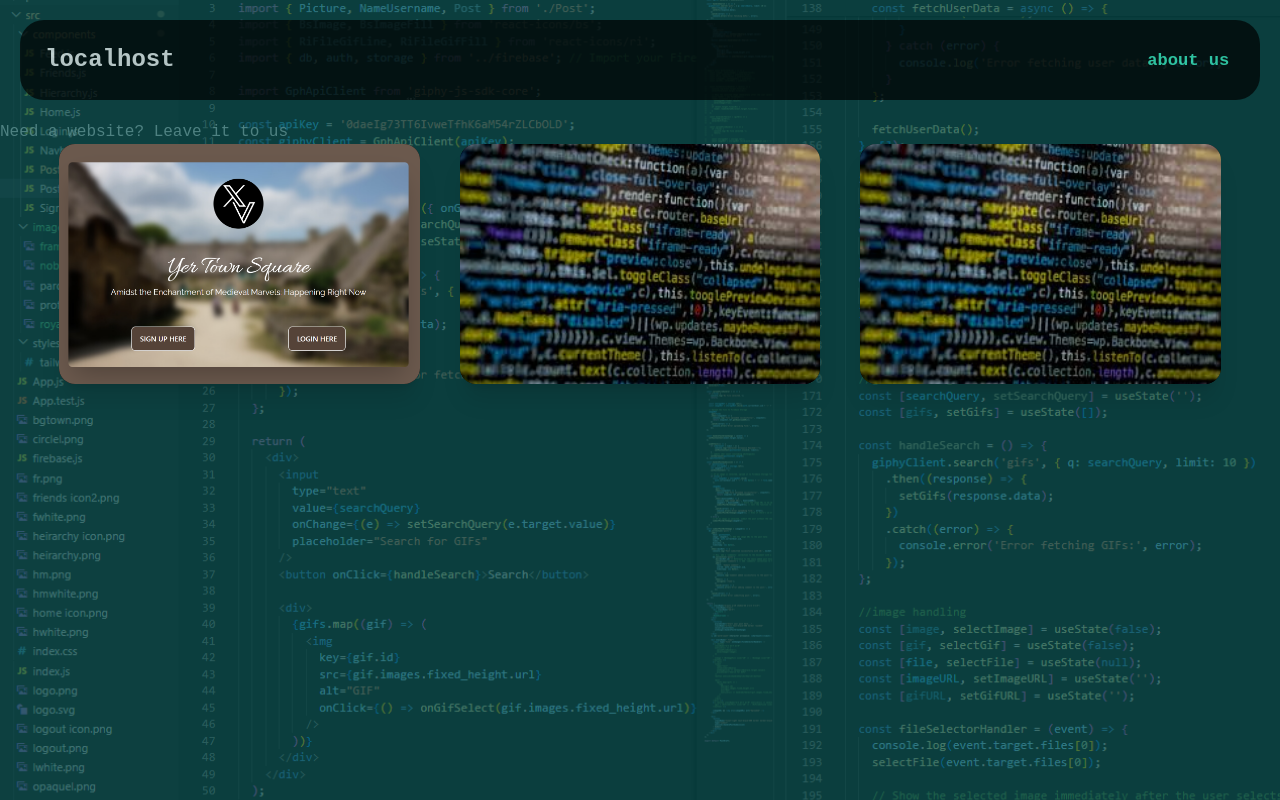
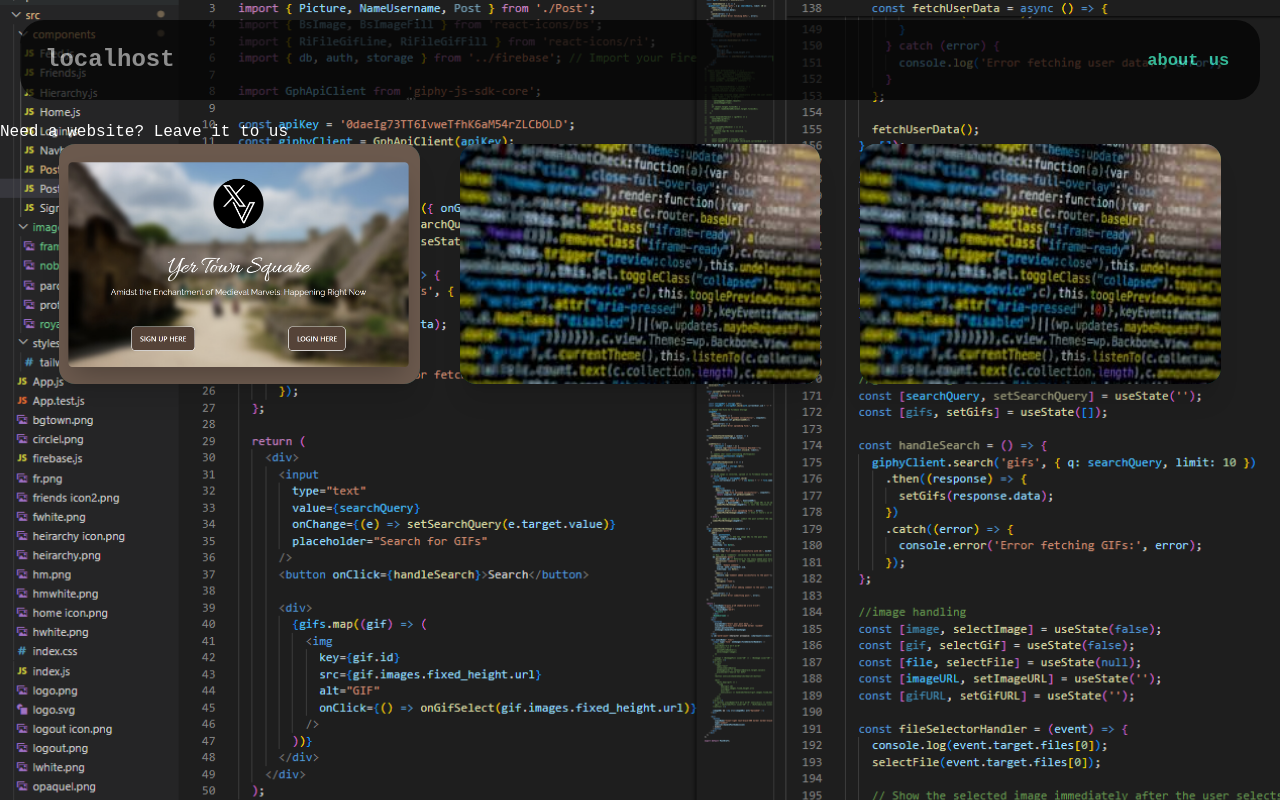
Before and after one commit to LocalhostLtd/localhost, a Next.js app: page / in a window 1280 px wide. Shown: the top 800 px of the page. Built offline with nearby package versions, Linux system fonts and the light colour scheme; no server answers.

Commit message:
added custom localhost theme and applied it to the website

```diff
--- a/src/app/layout.tsx
+++ b/src/app/layout.tsx
@@ -18,7 +18,7 @@ export default function RootLayout({
   children: React.ReactNode;
 }>) {
   return (
-    <html lang="en" data-theme="dark">
+    <html lang="en" data-theme="localhostTheme">
       <body className={inter.className}>{children}</body>
     </html>
   );
--- a/tailwind.config.ts
+++ b/tailwind.config.ts
@@ -8,16 +8,6 @@ const config: Config = {
   ],
   theme: {
     extend: {
-      colors: {
-        primary: '#000000',
-        'primary-content': '#FFFFFF',
-        secondary: '#044C4C',
-        accent: '#3EFBCB',
-        customGreen: '#044C4C',
-        'base-100': '#000000',
-        textPrimary: '#FFFFFF',
-        textSecondary: '#3EFBCB',
-      },
       backgroundImage: {
         "gradient-radial": "radial-gradient(var(--tw-gradient-stops))",
         "gradient-conic":
@@ -31,16 +21,16 @@ const config: Config = {
   daisyui: {
     themes: [
       {
-        mytheme: {
-          "primary": "#ffffff",
-          "secondary": "#ff00ff",
-          "accent": "#00ffff",
-          "neutral": "#ff00ff",
-          "base-100": "#000000",
-          "info": "#0000ff",
-          "success": "#00ff00",
-          "warning": "#00ff00",
-          "error": "#ff0000",
+        localhostTheme: {
+          "primary": "#000000",
+          "secondary": "#e5e7eb",
+          "accent": "#3EFBCB",
+          "neutral": "#1e8f8a",
+          "base-100": "#044C4C",
+          "info": "#0e7490",
+          "success": "#00FFFF",
+          "warning": "#eab308",
+          "error": "#881337",
         },
       },
       "dark", "bumblebee",
```
